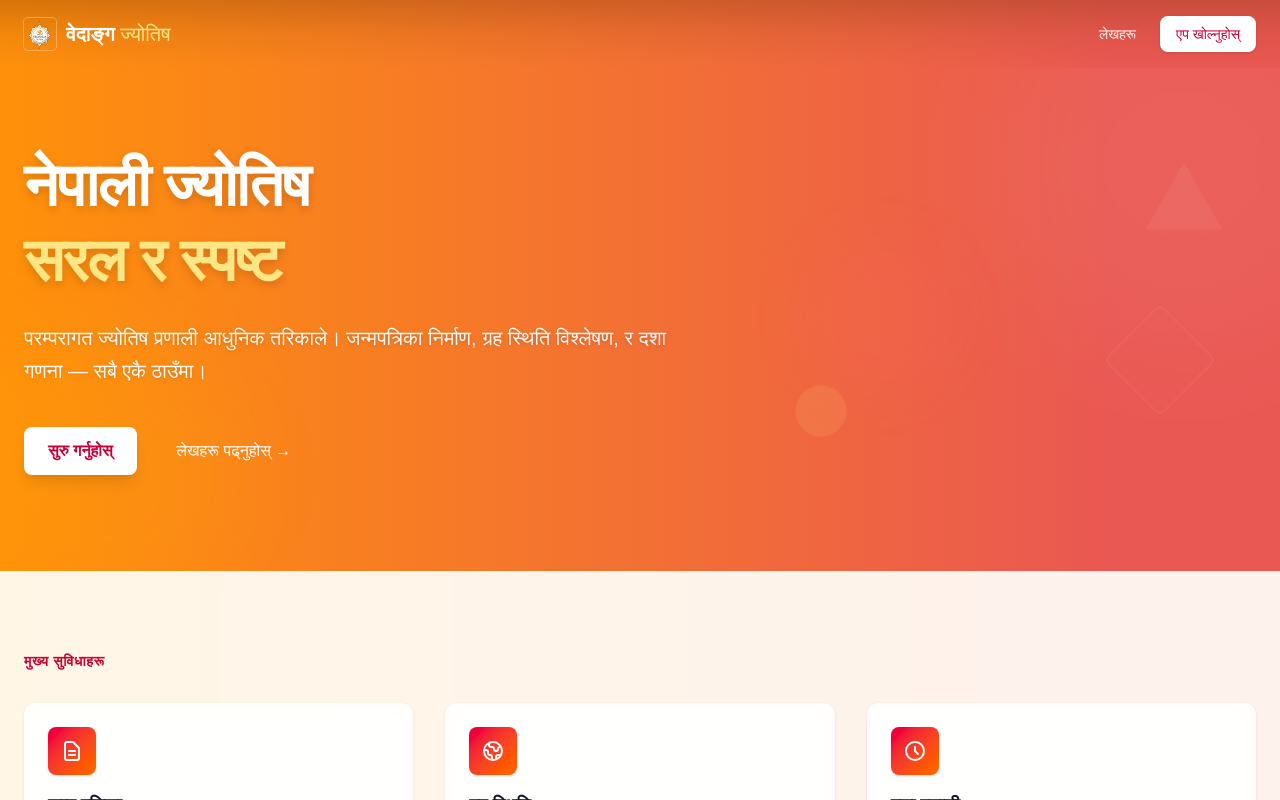
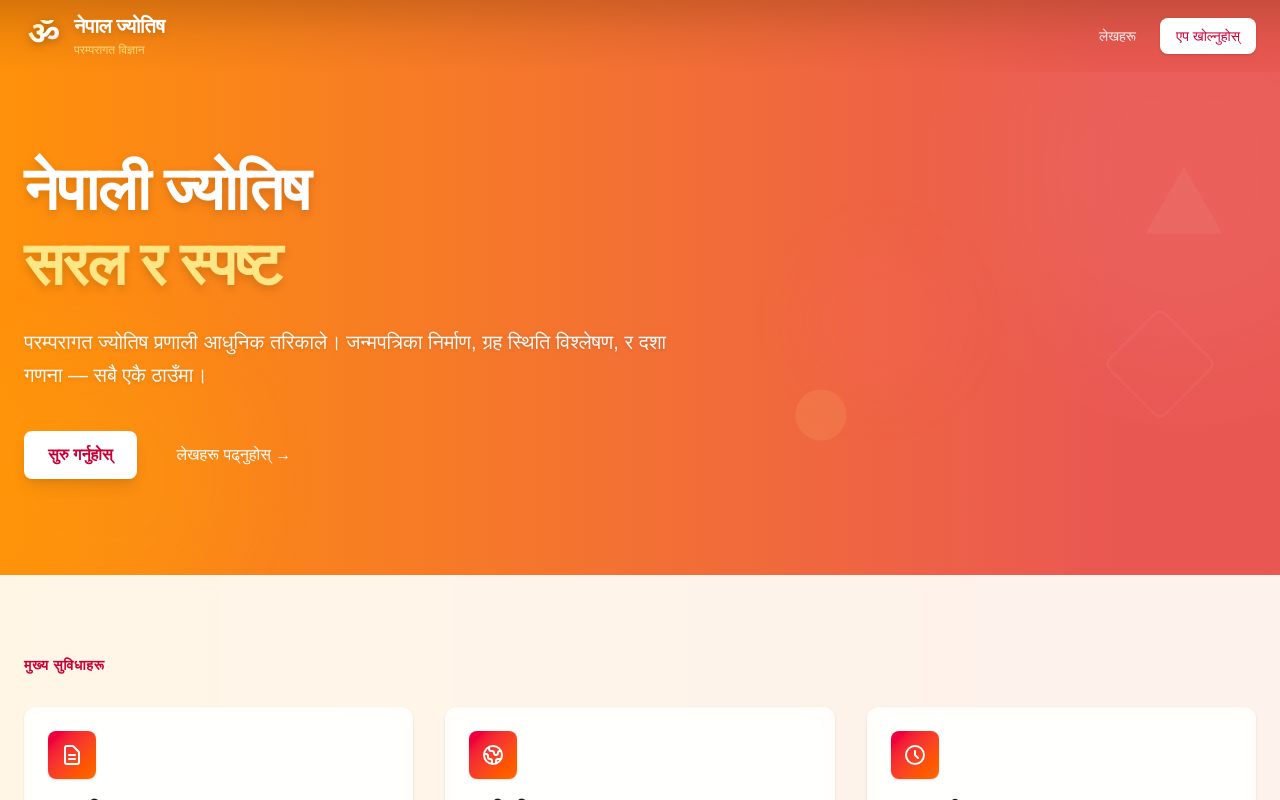
Before and after one commit to mhnpd-org/nepal-jyotish, a Next.js app: page / in a window 1280 px wide. Shown: the top 800 px of the page. Built offline with nearby package versions, Linux system fonts and the light colour scheme.

Commit message:
refactor: replace Image component with Logo component for consistent branding in layout and landing page

```diff
--- a/src/app/astro/layout.tsx
+++ b/src/app/astro/layout.tsx
@@ -1,17 +1,12 @@
 import React from 'react';
-import Image from 'next/image';
 import AstroSidebar from '@internal/components/astro-sidebar';
+import Logo from '@internal/layouts/logo';
 
 export default function AstroLayout({ children }: { children: React.ReactNode }) {
   return (
     <div className="min-h-screen flex flex-col bg-vedanga-gradient w-full overflow-x-hidden">
       <header className="h-16 flex items-center gap-4 px-4 sm:px-5 md:px-8 bg-gradient-to-b from-amber-900/30 via-amber-900/10 to-transparent w-full">
-        <div className="flex items-center gap-3">
-          <Image src="/logo.svg" alt="Vedanga Logo" width={38} height={38} className="rounded-sm shadow-[0_0_0_1px_rgba(255,255,255,0.3)]" />
-          <h1 className="text-white font-semibold text-lg tracking-wide drop-shadow-sm select-none">
-            Vedanga <span className="text-amber-200 font-light">Jyotish</span>
-          </h1>
-        </div>
+        <Logo size="md" variant="light" href="/" />
       </header>
       <div className="flex flex-1 relative w-full min-w-0">
         <AstroSidebar />
--- a/src/app/page.tsx
+++ b/src/app/page.tsx
@@ -1,6 +1,6 @@
-import Image from "next/image";
 import Link from "next/link";
 import BlogCard from "@internal/components/blog-card";
+import Logo from "@internal/layouts/logo";
 
 export const revalidate = 0; // render at build-time (0 = no revalidation) - ensures static render
 
@@ -28,18 +28,7 @@ export default function LandingPage() {
       {/* Minimal header */}
       <header className="bg-gradient-to-b from-amber-900/30 via-amber-900/10 to-transparent">
         <div className="max-w-7xl mx-auto px-6 py-4 flex items-center justify-between">
-          <Link href="/" className="flex items-center gap-2.5">
-            <Image
-              src="/logo.svg"
-              alt="Vedanga Logo"
-              width={32}
-              height={32}
-              className="rounded shadow-[0_0_0_1px_rgba(255,255,255,0.3)]"
-            />
-            <span className="text-xl font-semibold text-white">
-              वेदाङ्ग <span className="text-amber-200 font-light">ज्योतिष</span>
-            </span>
-          </Link>
+          <Logo size="md" variant="light" />
 
           <nav className="flex items-center gap-6">
             <Link
@@ -172,18 +161,7 @@ export default function LandingPage() {
         <div className="max-w-7xl mx-auto px-6 py-12">
           <div className="grid grid-cols-1 md:grid-cols-4 gap-8 mb-8">
             <div className="md:col-span-2">
-              <div className="flex items-center gap-2.5 mb-3">
-                <Image
-                  src="/logo.svg"
-                  alt="Vedanga Logo"
-                  width={28}
-                  height={28}
-                  className="rounded shadow-[0_0_0_1px_rgba(255,255,255,0.3)]"
-                />
-                <span className="text-lg font-semibold text-white">
-                  वेदाङ्ग <span className="text-amber-200 font-light">ज्योतिष</span>
-                </span>
-              </div>
+              <Logo size="sm" variant="light" href="/" className="mb-3" />
               <p className="text-sm text-white/90 max-w-sm">
                 परम्परागत नेपाली ज्योतिष प्रणाली र आधुनिक प्रविधिको संगम। सरल, सटीक र विश्वसनीय।
               </p>
--- /dev/null
+++ b/src/layouts/logo.tsx
@@ -0,0 +1,90 @@
+import React from "react";
+import Link from "next/link";
+
+type LogoProps = {
+  size?: "sm" | "md" | "lg" | "xl";
+  href?: string;
+  className?: string;
+  variant?: "light" | "dark"; // light for dark backgrounds, dark for light backgrounds
+};
+
+const sizeConfig = {
+  sm: {
+    text: "text-base",
+    accent: "text-sm",
+    icon: "w-8 h-8",
+    gap: "gap-2",
+  },
+  md: {
+    text: "text-xl",
+    accent: "text-lg",
+    icon: "w-10 h-10",
+    gap: "gap-2.5",
+  },
+  lg: {
+    text: "text-2xl",
+    accent: "text-xl",
+    icon: "w-12 h-12",
+    gap: "gap-3",
+  },
+  xl: {
+    text: "text-4xl",
+    accent: "text-3xl",
+    icon: "w-16 h-16",
+    gap: "gap-4",
+  },
+};
+
+export default function Logo({ size = "md", href = "/", className = "", variant = "dark" }: LogoProps) {
+  const config = sizeConfig[size];
+
+  const logoContent = (
+    <div className={`flex items-center ${config.gap} ${className}`}>
+      {/* Clean Om Icon - No background box */}
+      <div className="relative flex-shrink-0">
+        <div className={`${config.icon} flex items-center justify-center`}>
+          {/* Om symbol with gradient */}
+          <span className={`${
+            variant === "light"
+              ? "text-transparent bg-clip-text bg-gradient-to-br from-amber-200 via-white to-rose-200"
+              : "text-transparent bg-clip-text bg-gradient-to-br from-rose-600 via-orange-500 to-amber-600"
+          } font-bold leading-none`} style={{
+            fontSize: size === "sm" ? "1.5rem" : size === "md" ? "2rem" : size === "lg" ? "2.5rem" : "3rem",
+            fontFamily: "'Noto Sans Devanagari', sans-serif",
+            filter: variant === "light" ? 'drop-shadow(0 2px 4px rgba(0,0,0,0.3))' : 'drop-shadow(0 1px 2px rgba(0,0,0,0.1))'
+          }}>
+            ॐ
+          </span>
+        </div>
+      </div>
+
+      {/* Text Content - Perfectly Aligned */}
+      <div className="flex flex-col justify-between leading-none" style={{
+        height: size === "sm" ? "2rem" : size === "md" ? "2.5rem" : size === "lg" ? "3rem" : "4rem"
+      }}>
+        <span className={`${config.text} font-bold tracking-tight leading-none ${
+          variant === "light"
+            ? "text-white drop-shadow-md"
+            : "text-transparent bg-clip-text bg-gradient-to-r from-rose-700 via-rose-600 to-orange-600"
+        }`}>
+          नेपाल ज्योतिष
+        </span>
+        <span className={`${config.accent} font-light leading-none ${
+          variant === "light" ? "text-amber-200/90" : "text-gray-600"
+        }`} style={{ fontSize: size === "sm" ? "0.65rem" : size === "md" ? "0.75rem" : size === "lg" ? "0.875rem" : "1rem" }}>
+          परम्परागत विज्ञान
+        </span>
+      </div>
+    </div>
+  );
+
+  if (href) {
+    return (
+      <Link href={href} className="inline-block group transition-transform hover:scale-105">
+        {logoContent}
+      </Link>
+    );
+  }
+
+  return logoContent;
+}
```
